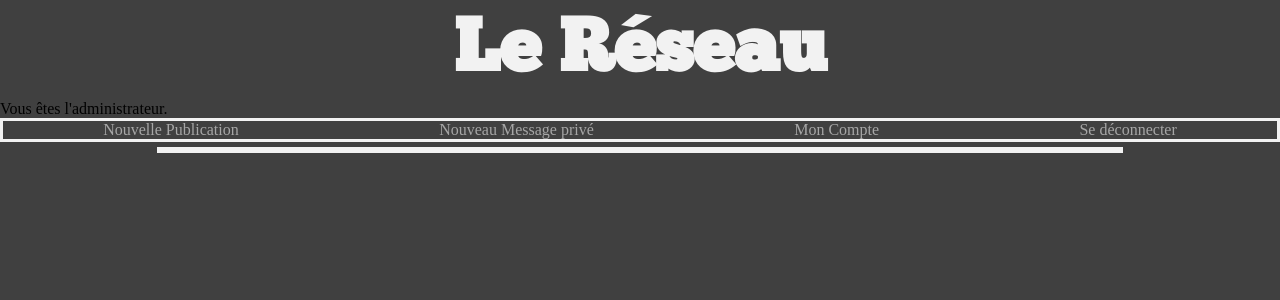
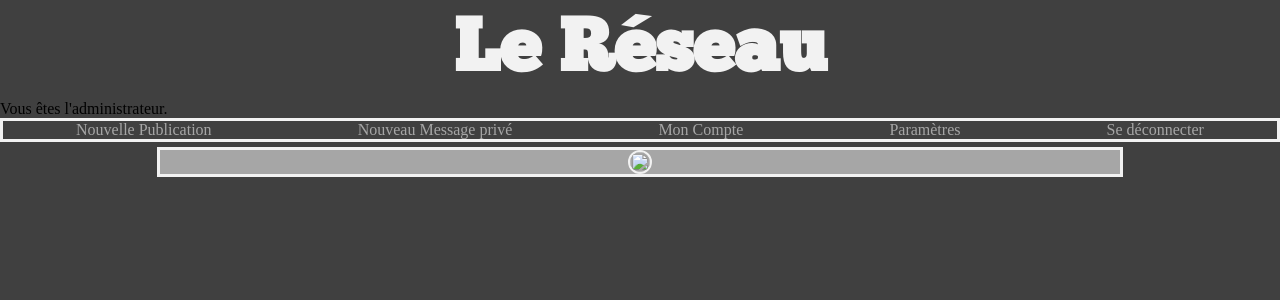
Before and after one commit to Zelkins10/projet-web-Le-Reseau, a PHP site: page /index.php in a window 1280 px wide. Shown: the top 300 px of the page. Run offline with PHP 8.4, Linux system fonts and the light colour scheme; the visitor is signed in with stand-in values (Sample User, id 1); data that the repository does not hold is empty.

Commit message:
Lien vers paramètres + Réduction taille pp publications mise en avant

```diff
--- a/index.php
+++ b/index.php
@@ -15,6 +15,7 @@
 				echo "<a class='linkHomepage' href='formPublication.php'>Nouvelle Publication</a>";
 				echo "<a class='linkHomepage' href='messagesPrives.php'>Nouveau Message privé</a>";
 				echo "<a class='linkHomepage' href='profil.php?pseudo=".$pseudo."'>Mon Compte</a>";
+				echo "<a class='linkHomepage' href='formParametres.php'>Paramètres</a>";
 				echo "<a class='linkHomepage' href='logout.php'>Se déconnecter</a>";
 				echo "</div>";
 				$reponse = $bdd->query('SELECT pseudo,photoProfil,texte,image,date,COUNT(IMAC_AimerPublication.id_IMAC_Utilisateur) AS nombrelike
@@ -51,7 +52,7 @@
 				<div class="auteurPublication">
                     <?php echo $donnees['pseudo']; ?> </div>
                 <div class="photoProfilAuteur">
-                    <img src="<?php echo $donnees['photoProfil']; ?>" id="photo_profil"> </div>
+                    <img src="<?php echo $donnees['photoProfil']; ?>" id="photo_profil" class="photo"> </div>
                 <div class="caracteristiques">
                     <?php echo $donnees['date']; ?> </div>
                 <div class="caracteristiques">
```
